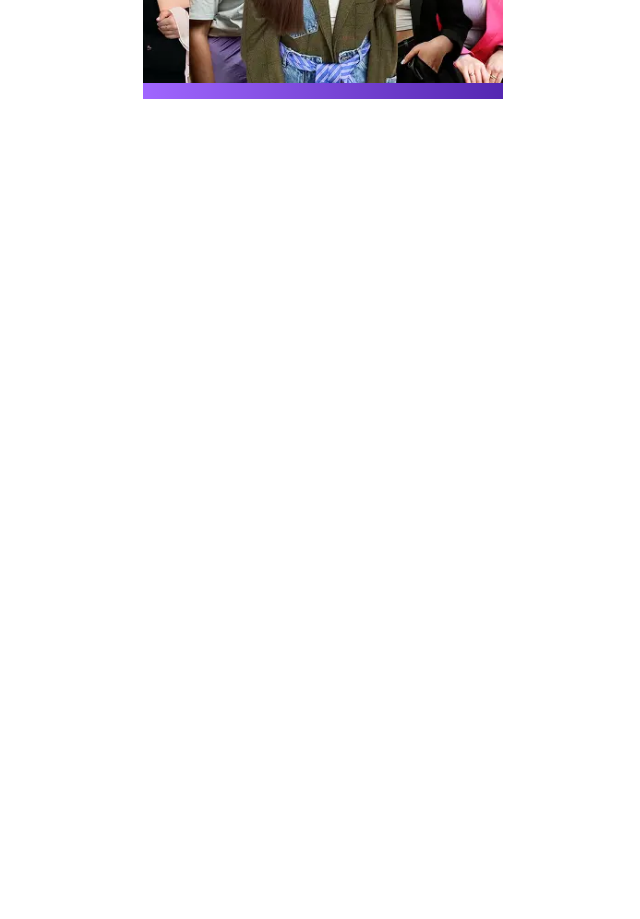
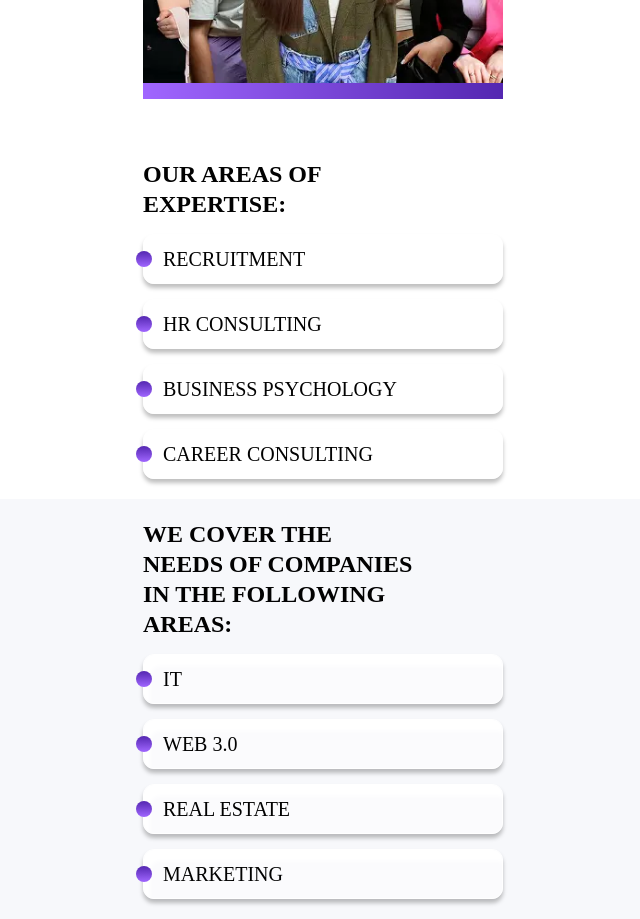
Before and after one commit to Oknehcvotil/mi-website, a React (Vite) app: page /en in a window 1280 px wide. Shown: the part 580-1499 px from the top of the page, without its empty margins (317-957 px from the left). Before the commit the page ends 800 px from the top, so only its background shows below. Built offline with nearby package versions, Linux system fonts and the light colour scheme; a web font is replaced by a local one.

Commit message:
Competencies
- extracted CompetenciesCard into separate component
- moved animations to a dedicated file
- added types for i18n lists
- simplified styles using flex layout
- improved readability and maintainability

```diff
--- /dev/null
+++ b/src/components/HomePage/Competencies/Competencies.styled.ts
@@ -0,0 +1,11 @@
+import styled from "@emotion/styled";
+import { motion } from "framer-motion";
+
+export const Wrap = styled(motion.section)`
+  padding-top: 40px;
+`;
+
+export const Grid = styled(motion.div)`
+  display: flex;
+  flex-direction: column;
+`;
--- /dev/null
+++ b/src/components/HomePage/Competencies/Competencies.tsx
@@ -0,0 +1,39 @@
+
+import { Grid, Wrap } from "./Competencies.styled";
+import { useTranslation } from "react-i18next";
+import CompetenciesCard from "./CompetenciesCard/CompetenciesCard";
+import { containerVariants } from "../../../lib/animations/home/animations.competencies";
+
+const Competencies = () => {
+  const { t } = useTranslation("home");
+
+  const competencies = t("competencies.list", {
+    returnObjects: true,
+  }) as string[];
+  const companyNeeds = t("companyNeeds.list", {
+    returnObjects: true,
+  }) as string[];
+
+  return (
+    <Wrap
+      variants={containerVariants}
+      initial="hidden"
+      whileInView="show"
+      viewport={{ once: true, amount: 0.2 }}
+    >
+        <Grid>
+          <CompetenciesCard
+            title={t("competencies.title")}
+            items={competencies}
+          />
+          <CompetenciesCard
+            title={t("companyNeeds.title")}
+            items={companyNeeds}
+            backGround={"rgba(243, 244, 249, 0.62)"}
+          />
+        </Grid>
+    </Wrap>
+  );
+};
+
+export default Competencies;
--- /dev/null
+++ b/src/components/HomePage/Competencies/CompetenciesCard/CompetenciesCard.styled.ts
@@ -0,0 +1,64 @@
+import styled from "@emotion/styled";
+import { motion } from "framer-motion";
+
+export const Card = styled(motion.article)<{ backGround?: string }>`
+  flex: 1;
+  background-color: ${({ backGround }) => backGround || "#fff"};
+  padding: 20px 0;
+`;
+
+export const CardCont = styled.div`
+  max-width: 390px;
+  padding: 0 15px;
+  margin: 0 auto;
+`;
+
+export const Title = styled.h3`
+  font-family: "Ubounded";
+  font-weight: 700;
+  font-size: 24px;
+  line-height: 30px;
+  text-transform: uppercase;
+  margin: 0 0 15px;
+  max-width: 270px;
+`;
+
+export const List = styled.ul`
+  display: flex;
+  flex-direction: column;
+  gap: 15px;
+`;
+
+export const Item = styled.li`
+  position: relative;
+  border: 1px solid #fff;
+  border-radius: 11px;
+  width: 100%;
+  min-height: 50px;
+  backdrop-filter: blur(100%);
+  box-shadow: 0 4px 4px 0 rgba(0, 0, 0, 0.25), inset 6px 11px 5px 0 #fff;
+  background: rgba(255, 255, 255, 0.4);
+  display: flex;
+  align-items: center;
+  padding-left: 19px;
+
+  &::after {
+    content: "";
+    position: absolute;
+    left: -8px;
+    top: 50%;
+    transform: translateY(-50%);
+    border-radius: 50%;
+    width: 16px;
+    height: 16px;
+    background: linear-gradient(180deg, #5427b1 0%, #a066ff 100%);
+  }
+`;
+
+export const Text = styled.p`
+  font-family: "Ubounded";
+  font-weight: 400;
+  font-size: 20px;
+  line-height: 130%;
+  text-transform: uppercase;
+`;
--- /dev/null
+++ b/src/components/HomePage/Competencies/CompetenciesCard/CompetenciesCard.tsx
@@ -0,0 +1,38 @@
+import {
+  Card,
+  CardCont,
+  Title,
+  List,
+  Item,
+  Text,
+} from "./CompetenciesCard.styled";
+import { cardVariants } from "../../../../lib/animations/home/animations.competencies";
+
+type CompetenciesCardProps = {
+  title: string;
+  items: string[];
+  backGround?: string;
+};
+
+const CompetenciesCard = ({
+  title,
+  items,
+  backGround,
+}: CompetenciesCardProps) => {
+  return (
+    <Card variants={cardVariants} backGround={backGround}>
+      <CardCont>
+        <Title>{title}</Title>
+        <List>
+          {items.map((s) => (
+            <Item key={s}>
+              <Text>{s}</Text>
+            </Item>
+          ))}
+        </List>
+      </CardCont>
+    </Card>
+  );
+};
+
+export default CompetenciesCard;
--- a/src/components/HomePage/HeroSection/HeroMedia/HeroMedia.tsx
+++ b/src/components/HomePage/HeroSection/HeroMedia/HeroMedia.tsx
@@ -1,5 +1,4 @@
-
-import { imageIn } from "../../../../lib/animations/home/animation";
+import { imageIn } from "../../../../lib/animations/home/animation.hero";
 import { HeroPictCont, HeroImage } from "./HeroMedia.styled";
 
 type HeroMediaProps = {
--- a/src/components/HomePage/HeroSection/HeroSection.tsx
+++ b/src/components/HomePage/HeroSection/HeroSection.tsx
@@ -1,7 +1,7 @@
 import Container from "../../Container/Container";
 import { HeroSectionWrap } from "./HeroSection.styled";
 import { motion, useReducedMotion } from "framer-motion";
-import { container } from "../../../lib/animations/home/animation";
+import { container } from "../../../lib/animations/home/animation.hero";
 import HeroText from "./HeroText/HeroText";
 import HeroMedia from "./HeroMedia/HeroMedia";
 
--- a/src/components/HomePage/HeroSection/HeroText/HeroText.tsx
+++ b/src/components/HomePage/HeroSection/HeroText/HeroText.tsx
@@ -1,6 +1,6 @@
 import { Trans, useTranslation } from "react-i18next";
 import { motion } from "framer-motion";
-import { textUp } from "../../../../lib/animations/home/animation";
+import { textUp } from "../../../../lib/animations/home/animation.hero";
 import { HeroTitle, TitleAccent, SubTitle } from "./HeroText.styled";
 import ConsultBtn from "../../../Buttons/ConsultBtn/ConsultBtn";
 
--- /dev/null
+++ b/src/lib/animations/home/animations.competencies.ts
@@ -0,0 +1,13 @@
+import { type Variants } from "framer-motion";
+
+export const easeIn: [number, number, number, number] = [0.22, 1, 0.36, 1];
+
+export const containerVariants: Variants = {
+  hidden: { opacity: 0 },
+  show: { opacity: 1, transition: { staggerChildren: 0.07 } },
+};
+
+export const cardVariants: Variants = {
+  hidden: { opacity: 0, y: 12 },
+  show: { opacity: 1, y: 0, transition: { duration: 0.35, ease: easeIn } },
+};
--- a/src/locales/en/home.json
+++ b/src/locales/en/home.json
@@ -1,4 +1,17 @@
 {
   "heroTitle": "The first WEB3<br/> <1>HR agency</1> in Ukraine",
-  "subtitle": "Effectively closing the most complex vacancies and business needs in IT, Gamedev and WEB 3.0."
+  "subtitle": "Effectively closing the most complex vacancies and business needs in IT, Gamedev and WEB 3.0.",
+  "competencies": {
+    "title": "OUR AREAS OF EXPERTISE:",
+    "list": [
+      "RECRUITMENT",
+      "HR CONSULTING",
+      "BUSINESS PSYCHOLOGY",
+      "CAREER CONSULTING"
+    ]
+  },
+  "companyNeeds": {
+    "title": "WE COVER THE NEEDS OF COMPANIES IN THE FOLLOWING AREAS:",
+    "list": ["IT", "WEB 3.0", "REAL ESTATE", "MARKETING"]
+  }
 }
--- a/src/locales/ua/home.json
+++ b/src/locales/ua/home.json
@@ -1,4 +1,17 @@
 {
   "heroTitle": "Перша WEB3<br/> <1>HR-агенція</1> в Україні",
-  "subtitle": "Ефективне закриття найскладніших вакансій та потреб бізнесу в IT, Gamedev та WEB 3.0."
+  "subtitle": "Ефективне закриття найскладніших вакансій та потреб бізнесу в IT, Gamedev та WEB 3.0.",
+  "competencies": {
+    "title": "ЗОНИ НАШОЇ КОМПЕТЕНЦІЇ:",
+    "list": [
+      "РЕКРУТИНГ",
+      "HR КОНСАЛТИНГ",
+      "БІЗНЕС-ПСИХОЛОГІЯ",
+      "КАР’ЄРНЕ КОНСУЛЬТУВАННЯ"
+    ]
+  },
+  "companyNeeds": {
+    "title": "ПОТРЕБИ КОМПАНІЙ У ТАКИХ СФЕРАХ:",
+    "list": ["IT", "WEB 3.0", "REAL ESTATE", "MARKETING"]
+  }
 }
--- a/src/pages/Home/Home.tsx
+++ b/src/pages/Home/Home.tsx
@@ -1,9 +1,11 @@
+import Competencies from "../../components/HomePage/Competencies/Competencies";
 import HeroSection from "../../components/HomePage/HeroSection/HeroSection";
 
 function Home() {
   return (
     <>
       <HeroSection />
+      <Competencies />
     </>
   );
 }
```
Also changed, not shown: src/lib/animations/home/animation.hero.ts (renamed from src/lib/animations/home/animation.ts).
